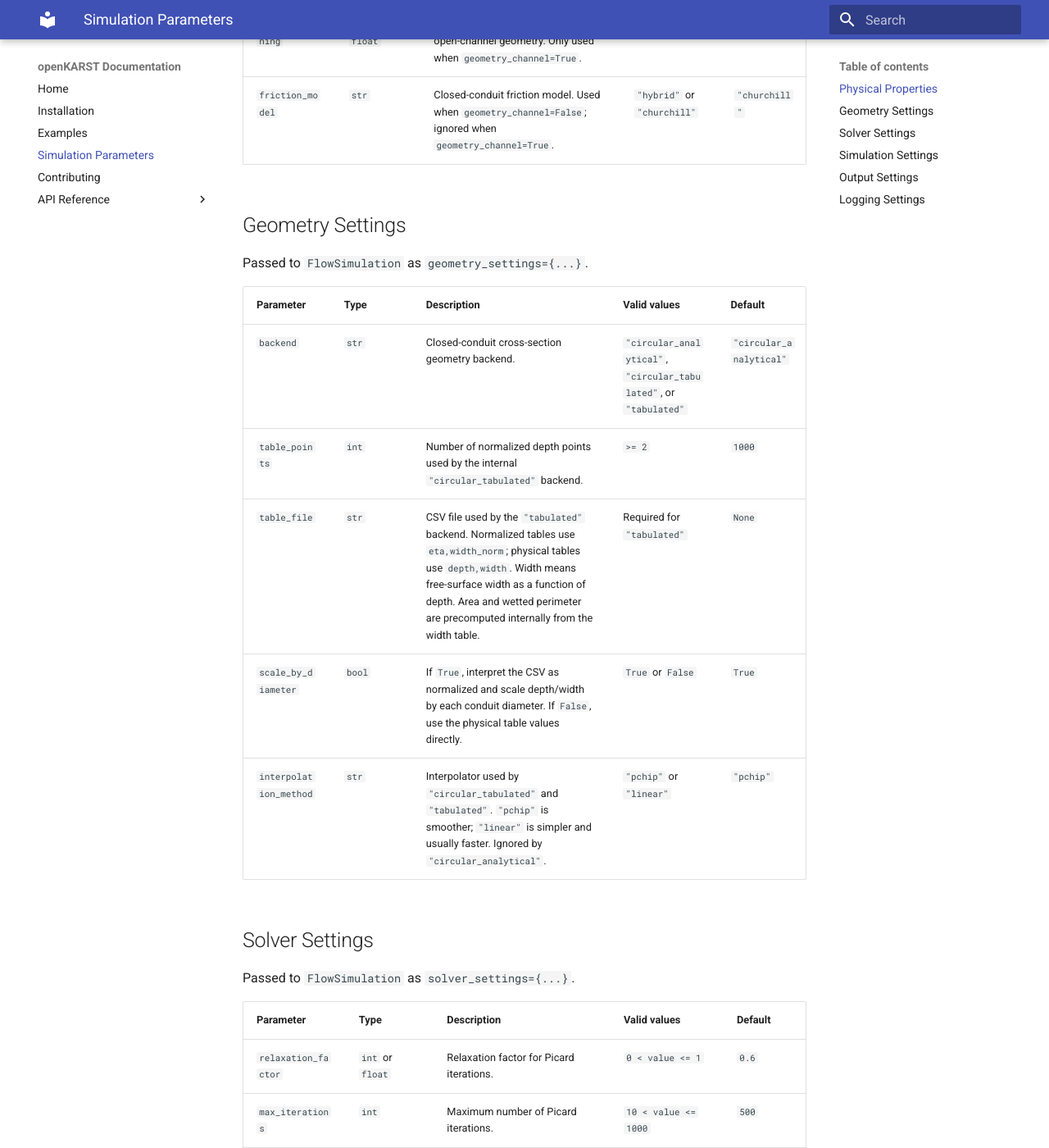
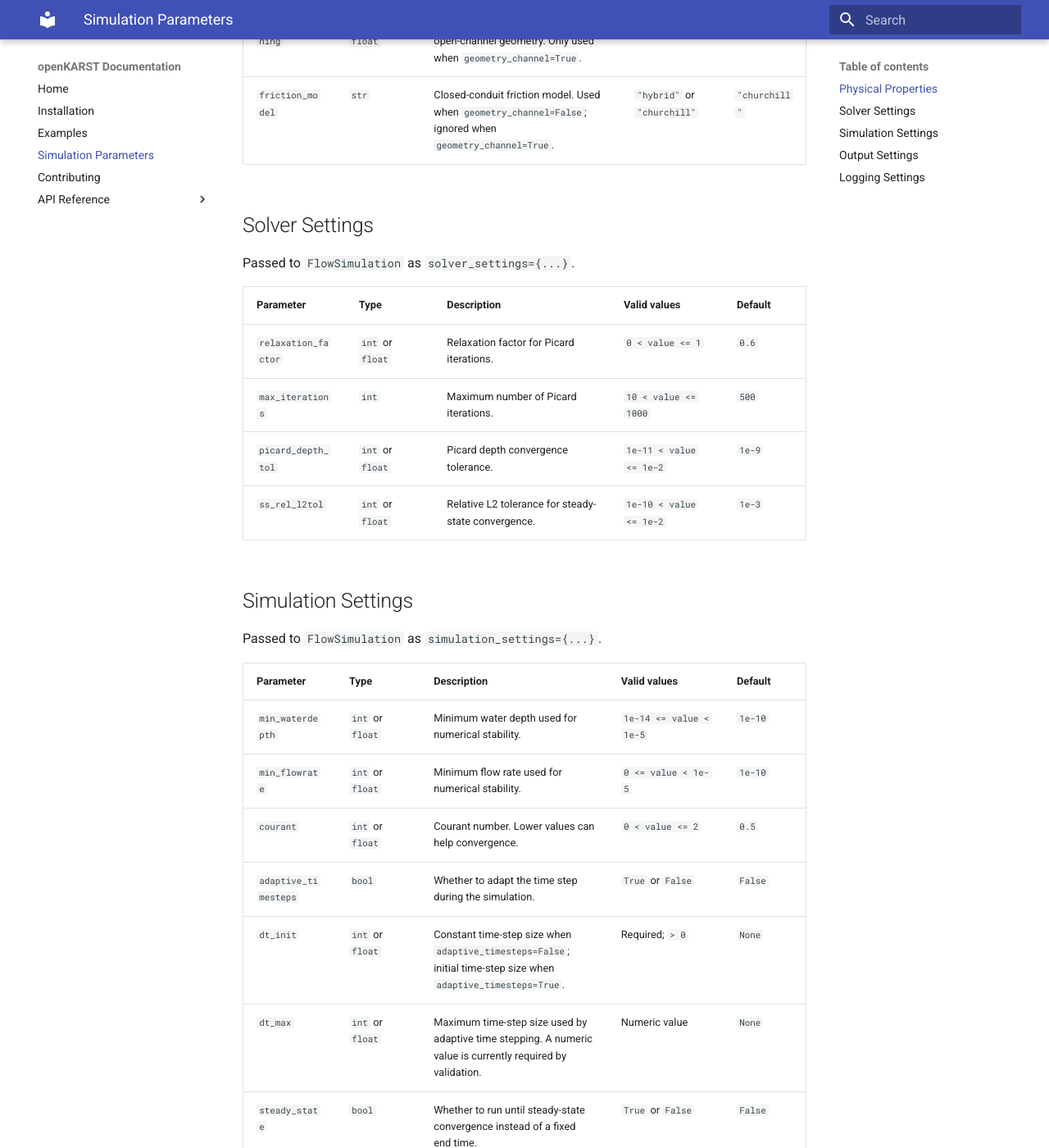
Before and after one commit to ERC-Karst/openkarst, an MkDocs documentation site: the page built from docs/simulation_parameters.md, in a window 1280 px wide and 1400 px high, scrolled down 952 px. Shown: the whole window at 82% size. Built offline with MkDocs 1.6.1 and Material for MkDocs 9.7.7, drawn with Linux system fonts in a browser that asks for light colours.

```diff
--- a/docs/simulation_parameters.md
+++ b/docs/simulation_parameters.md
@@ -22,18 +22,6 @@
 | `channel_width` | `int` or `float` | Channel width. Required when `geometry_channel=True` and `channel_type="finite"`. | `> 0` | `1.0` |
 | `channel_manning` | `int` or `float` | Manning roughness coefficient for open-channel geometry. Only used when `geometry_channel=True`. | `>= 0` | `0.03` |
 | `friction_model` | `str` | Closed-conduit friction model. Used when `geometry_channel=False`; ignored when `geometry_channel=True`. | `"hybrid"` or `"churchill"` | `"churchill"` |
-
-## Geometry Settings
-
-Passed to `FlowSimulation` as `geometry_settings={...}`.
-
-| Parameter | Type | Description | Valid values | Default |
-| --- | --- | --- | --- | --- |
-| `backend` | `str` | Closed-conduit cross-section geometry backend. | `"circular_analytical"`, `"circular_tabulated"`, or `"tabulated"` | `"circular_analytical"` |
-| `table_points` | `int` | Number of normalized depth points used by the internal `"circular_tabulated"` backend. | `>= 2` | `1000` |
-| `table_file` | `str` | CSV file used by the `"tabulated"` backend. Normalized tables use `eta,width_norm`; physical tables use `depth,width`. Width means free-surface width as a function of depth. Area and wetted perimeter are precomputed internally from the width table. | Required for `"tabulated"` | `None` |
-| `scale_by_diameter` | `bool` | If `True`, interpret the CSV as normalized and scale depth/width by each conduit diameter. If `False`, use the physical table values directly. | `True` or `False` | `True` |
-| `interpolation_method` | `str` | Interpolator used by `"circular_tabulated"` and `"tabulated"`. `"pchip"` is smoother; `"linear"` is simpler and usually faster. Ignored by `"circular_analytical"`. | `"pchip"` or `"linear"` | `"pchip"` |
 
 ## Solver Settings
 
```
